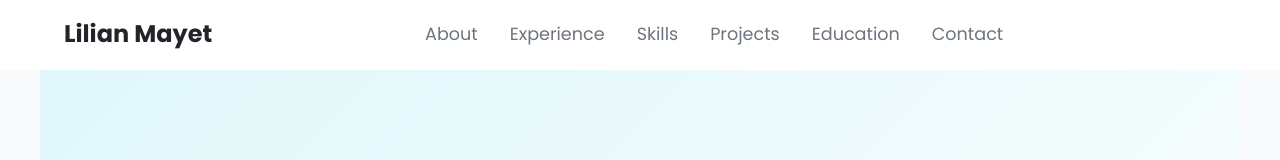
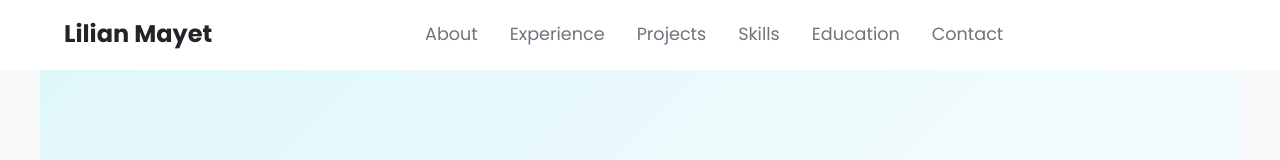
Before and after one commit to Lilian-Mayet/CV_in_React_Template, a React (Create React App) app: page / in a window 1280 px wide. Shown: the top 160 px of the page. Built offline with nearby package versions, Linux system fonts and the light colour scheme.

Commit message:
deleted old files

```diff
--- a/src/App.js
+++ b/src/App.js
@@ -33,8 +33,8 @@ function PortfolioHome() {
       <Hero />
       <About />
       <Experience />
+      <Projects /> {/* This section contains links to /project/:id */}
       <Skills />
-      <Projects /> {/* This section contains links to /project/:id */}
       <Education />
       <Contact />
     </>
--- a/src/components/Navbar.js
+++ b/src/components/Navbar.js
@@ -30,8 +30,9 @@ const Navbar = () => {
            {/* Add the leading '/' before the hash */}
           <li className="navbar-item"><HashLink smooth to="/#about" className="navbar-link">{('About')}</HashLink></li>
           <li className="navbar-item"><HashLink smooth to="/#experience" className="navbar-link">{('Experience')}</HashLink></li>
+          <li className="navbar-item"><HashLink smooth to="/#projects" className="navbar-link">{('Projects')}</HashLink></li>
           <li className="navbar-item"><HashLink smooth to="/#skills" className="navbar-link">{('Skills')}</HashLink></li>
-          <li className="navbar-item"><HashLink smooth to="/#projects" className="navbar-link">{('Projects')}</HashLink></li>
+
           <li className="navbar-item"><HashLink smooth to="/#education" className="navbar-link">{('Education')}</HashLink></li>
           <li className="navbar-item"><HashLink smooth to="/#contact" className="navbar-link">{('Contact')}</HashLink></li>
         </ul>
```
